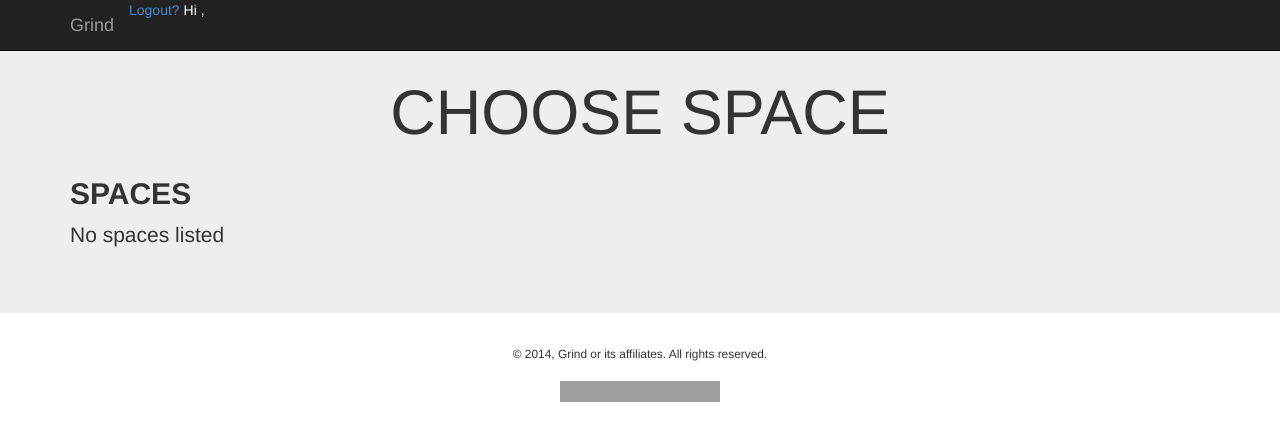
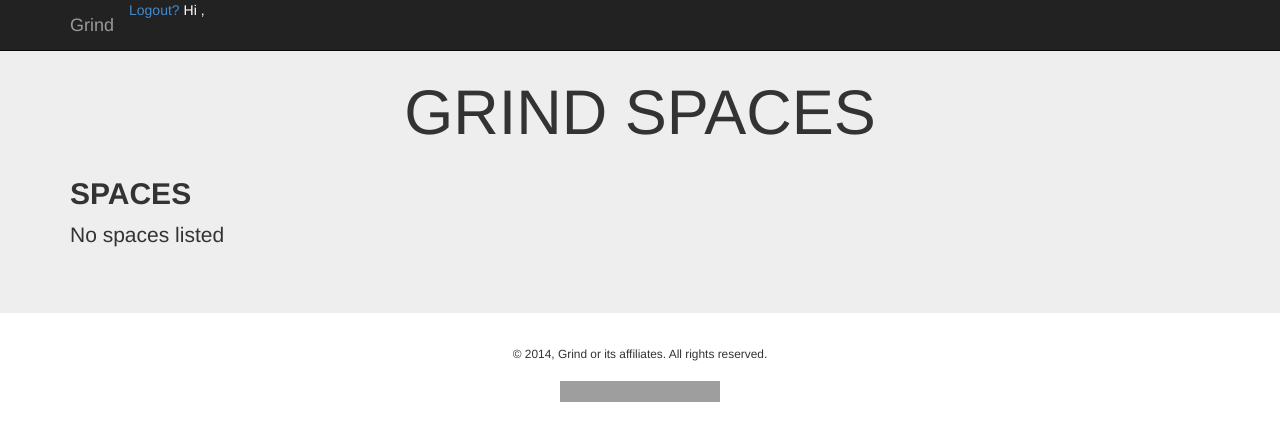
Before and after one commit to ashray-velapanur/grind_app_flask, a Flask app: page / in a window 1280 px wide. Shown: the top 441 px of the page. Run offline with Flask 2, Linux system fonts and the light colour scheme; data that the repository does not hold is empty; some libraries are stand-ins or nearby versions; grey boxes are pictures that could not be loaded.

Commit message:
Updating landing heading

```diff
--- a/templates/index.html
+++ b/templates/index.html
@@ -5,7 +5,7 @@
         <div style="padding-top:10px">
             <center>
                 <h1>
-                    CHOOSE SPACE
+                    GRIND SPACES
                 </h1>
             </center>
         </div>
```
